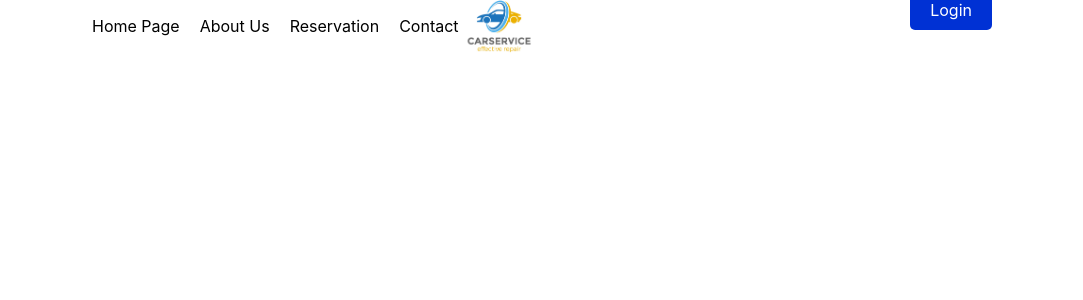
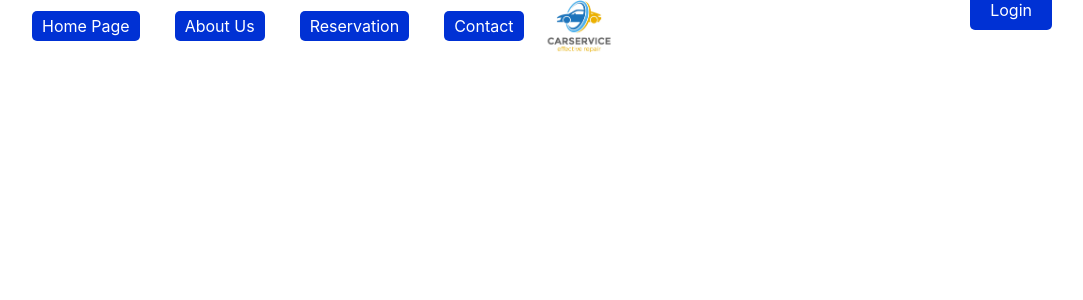
Before and after one commit to noxworld2k/Auto-Service, a React (Create React App) app in the folder auto-service-app/: page / in a window 1280 px wide. Shown: the top 300 px of the page, without its empty margins (128-1211 px from the left). Built offline with nearby package versions, Linux system fonts and the light colour scheme.

Commit message:
all preparations done -- start project

```diff
--- a/auto-service-app/src/scss/header.scss
+++ b/auto-service-app/src/scss/header.scss
@@ -7,7 +7,7 @@
 .container {
   display: flex;
   justify-content: space-between;
-  max-width: 960px;
+  max-width: 1080px;
   margin: 0 auto;
 
   div {
@@ -22,12 +22,17 @@
 
     li {
       list-style: none;
+      margin-right: 15px;
+
 
       a {
         text-decoration: none;
-        color: black;
         font-size: 1rem;
         margin-left: 20px;
+        background: #0031d4;
+        border-radius: 5px;
+        padding: 5px 10px;
+        color: white;
       }
     }
   }
```
